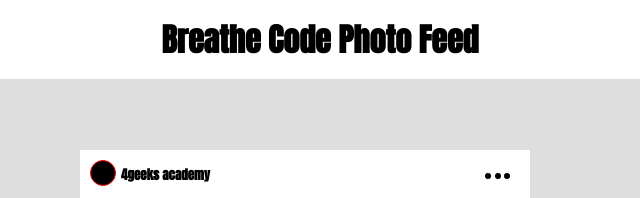
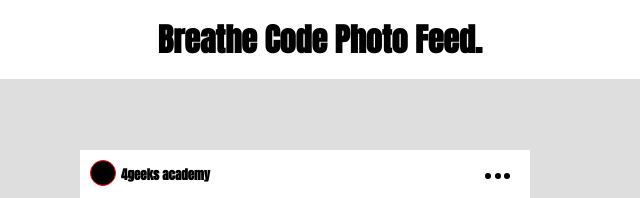
Before and after one commit to 4GeeksAcademy/instagram-photo-feed-blessing09, a plain HTML site: page index.html in a window 1280 px wide. Shown: the top 198 px of the page, 320-960 px from the left. Drawn offline with Linux system fonts and the light colour scheme; a web font is replaced by a local one.

Commit message:
first commit

```diff
--- a/index.html
+++ b/index.html
@@ -11,7 +11,7 @@
 </head>
 <body>
     <div class="header">
-        <h1>Breathe Code Photo Feed</h1>
+        <h1>Breathe Code Photo Feed.</h1>
     </div>
 
    <div class="container1">
```
